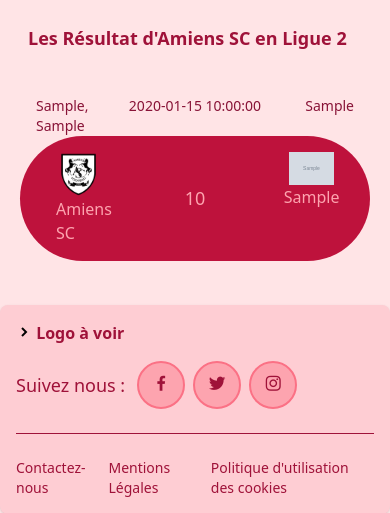
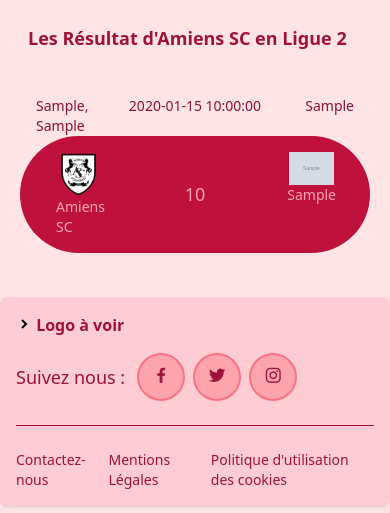
Before and after one commit to lucaslagant/Actu-AmiensSC, a PHP site: page /resultat.php in a window 390 px wide. Shown: the part 124-637 px from the top of the page. Run offline with PHP 8.4, Linux system fonts and the light colour scheme; tables that the repository leaves empty or names only in its code hold one stand-in row (values such as "Sample post"); grey boxes marked "Sample" are stand-in pictures; some libraries are stand-ins or nearby versions.

Commit message:
modif responsive

```diff
--- a/resultat.php
+++ b/resultat.php
@@ -62,7 +62,7 @@
 
                         <div class="px-9 py-4 w-1/3">
                             <div class="lg:flex">
-                                <div>
+                                <div class="max-[280px]:hidden">
                                     <img src="equipe/<?= $cal->img ?>" alt="<?= $cal->equipe ?>">
                                 </div>
                                 <div class="grid place-items-center text-xl max-md:text-base max-sm:text-sm">
@@ -82,10 +82,10 @@
                                 <div class="grid place-items-center text-xl flex max-md:justify-center max-md:text-base max-lg:hidden">
                                     Amiens SC
                                 </div>
-                                <div>
+                                <div class="max-[280px]:hidden">
                                     <img src="equipe/Amiens-min.png" alt="Amiens SC">
                                 </div>
-                                <div class="grid place-items-center text-xl flex max-md:justify-center max-md:text-base lg:hidden ">
+                                <div class="grid place-items-center text-xl flex max-md:justify-center max-md:text-base max-sm:text-sm lg:hidden">
                                     Amiens SC
                                 </div>
                             </div>
@@ -95,10 +95,10 @@
 
                         <div class="px-9 py-4 w-1/3">
                             <div class="lg:flex ">
-                                <div>
+                                <div class="max-[280px]:hidden">
                                     <img src="equipe/Amiens-min.png" alt="Amiens SC">
                                 </div>
-                                <div class="grid place-items-center text-xl max-md:text-base">
+                                <div class="grid place-items-center text-xl max-md:text-base max-sm:text-sm">
                                     Amiens SC
                                 </div>
                             </div>
@@ -116,10 +116,10 @@
                                 <div class="grid place-items-center text-xl flex max-md:justify-center max-md:text-base max-lg:hidden">
                                     <?= $cal->equipe ?>
                                 </div>
-                                <div>
+                                <div class="max-[280px]:hidden">
                                     <img src="equipe/<?= $cal->img ?>" alt="<?= $cal->equipe ?>">
                                 </div>
-                                <div class="grid place-items-center text-xl flex max-md:justify-center max-md:text-base lg:hidden">
+                                <div class="grid place-items-center text-xl flex max-md:justify-center max-md:text-base lg:hidden max-sm:text-sm">
                                     <?= $cal->equipe ?>
                                 </div>
 
```
